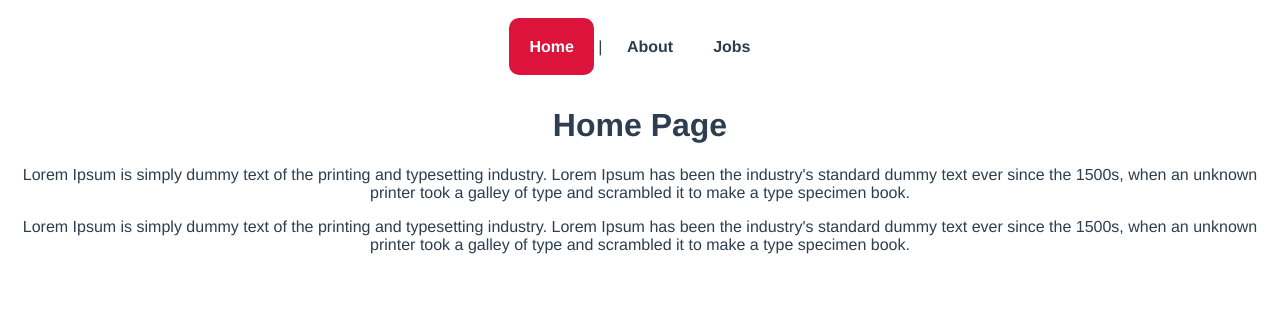
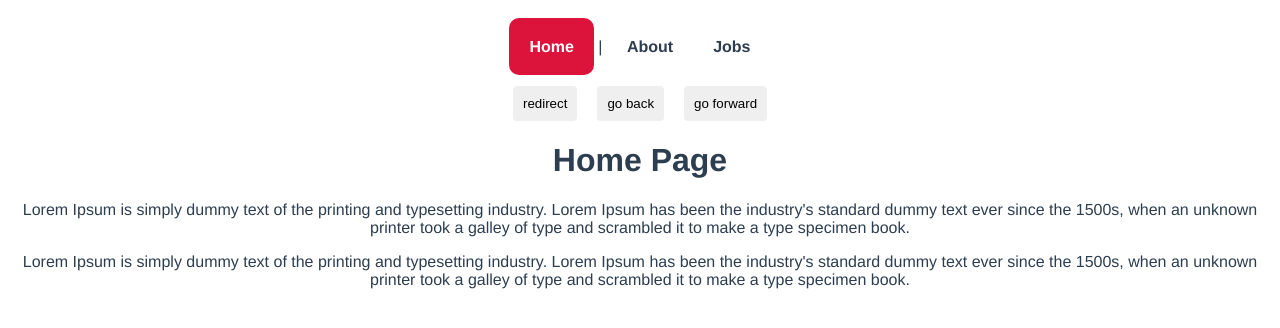
Before and after one commit to KhrystynaBohdan/vue-router-jobs, a Vue app: page / in a window 1280 px wide. Shown: the top 328 px of the page. Built offline with nearby package versions, Linux system fonts and the light colour scheme.

Commit message:
navigation, back , redirect, go, push

```diff
--- a/src/App.vue
+++ b/src/App.vue
@@ -4,8 +4,29 @@
     <router-link :to="{ name: 'About' }">About</router-link>
     <router-link :to="{ name: 'Jobs' }">Jobs</router-link>
   </div>
+
+
+  <button @click="redirect">redirect</button>
+  <button @click="back">go back</button>
+  <button @click="forward">go forward</button>
   <router-view />
 </template>
+
+<script>
+export default {
+  methods: {
+    back(){
+      this.$router.go(-1)
+    },
+    forward() {
+      this.$router.go(1)
+    },
+    redirect () {
+      this.$router.push({name: 'Home'})
+    }
+  }
+}
+</script>
 
 <style>
 #app {
@@ -32,4 +53,10 @@
   color: white;
   background: crimson;
 }
+button {
+  margin: 0 10px;
+  padding: 10px;
+  border: none;
+  border-radius: 4px;
+}
 </style>
```
